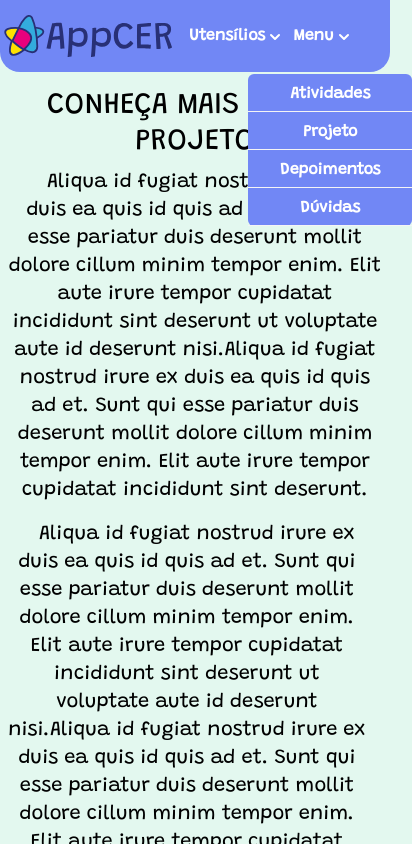
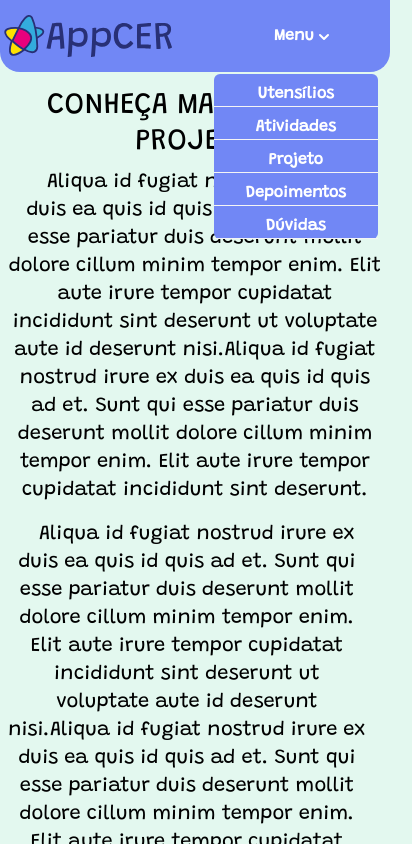
Before and after one commit to danilocsm/t.c.c-frontend, a React (Vite) app in the folder tcc-frontend/: page / in a window 390 px wide. Both pictures are taken after a click on the button "Menu". Shown: the top 844 px of the page, 412 px wide, since content can reach past the window. Built offline with nearby package versions, Linux system fonts and the light colour scheme.

Commit message:
added minor fix to nav bar

```diff
--- a/tcc-frontend/src/components/DropMenu.tsx
+++ b/tcc-frontend/src/components/DropMenu.tsx
@@ -29,7 +29,7 @@ function DropMenu(props: DropMenuProps) {
           leaveFrom="transform opacity-100 scale-100"
           leaveTo="transform opacity-0 scale-95"
         >
-          <Menu.Items className="absolute top-[50px] md:left-[-35px] w-[164px] h-[152px] rounded-md bg-cerBlue focus:outline-none left-[-45px]">
+          <Menu.Items className="absolute top-[50px] md:left-[-35px] w-[164px] h-fit rounded-md bg-cerBlue focus:outline-none left-[-60px]">
             {props.items.map((item) => {
               return (
                 <>
--- a/tcc-frontend/src/components/navbar/NavBar.tsx
+++ b/tcc-frontend/src/components/navbar/NavBar.tsx
@@ -3,16 +3,11 @@ import NavBarItem from "./NavBarItem";
 import DropMenu from "../DropMenu";
 
 const navItems = [
+  { title: "Utensílios", href:"/items"},
   { title: "Atividades", href: "/activities" },
   { title: "Projeto", href: "/about" },
   { title: "Depoimentos", href: "/testimonials" },
   { title: "Dúvidas", href: "/help" },
-];
-const utilsItems = [
-  { title: "Brinquedos", href: "/toys" },
-  { title: "Mobiliário", href: "/mobil" },
-  { title: "Vestuário", href: "/cloathing" },
-  { title: "Alimentação", href: "/food" },
 ];
 
 function NavBar() {
@@ -20,7 +15,6 @@ function NavBar() {
     <nav>
       <div className="static flex flex-row justify-start gap-2 items-center w-screen h-[72px] bg-cerBlue mx-auto sm:px-6 opacity-100 rounded-b-[20px]">
         <HomeLogo />
-        <DropMenu title="Utensílios" items={utilsItems} />
         <div className="hidden md:block">
           <div className="flex flex-row items-center gap-7">
             {navItems.map((navItem) => {
@@ -28,7 +22,7 @@ function NavBar() {
             })}
           </div>
         </div>
-        <div className="md:hidden">
+        <div className="md:hidden absolute right-14 top-6">
           <DropMenu title="Menu" items={navItems} />
         </div>
       </div>
```
